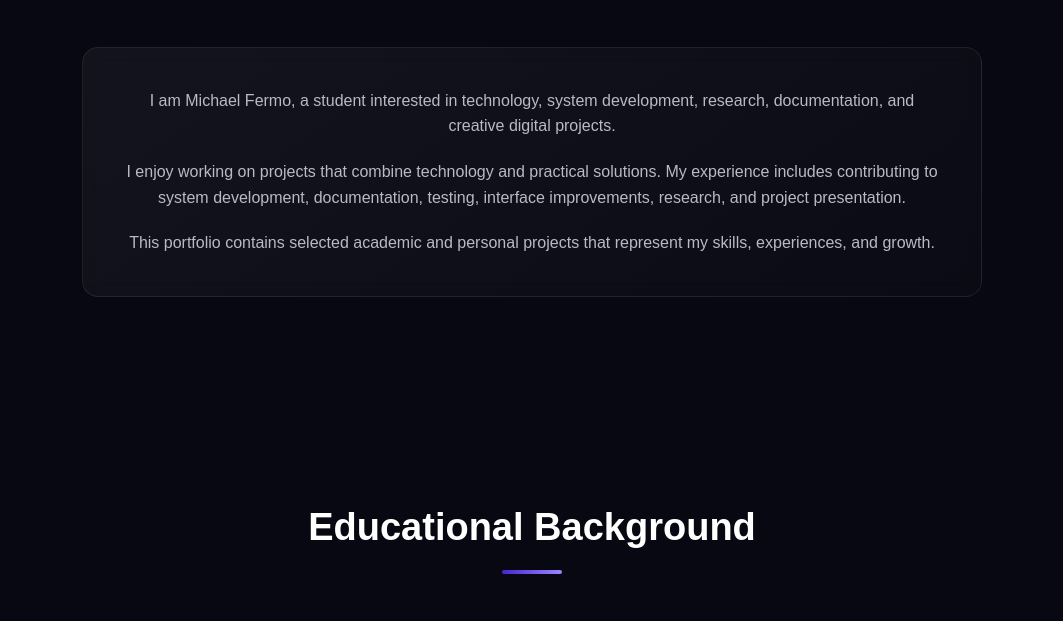
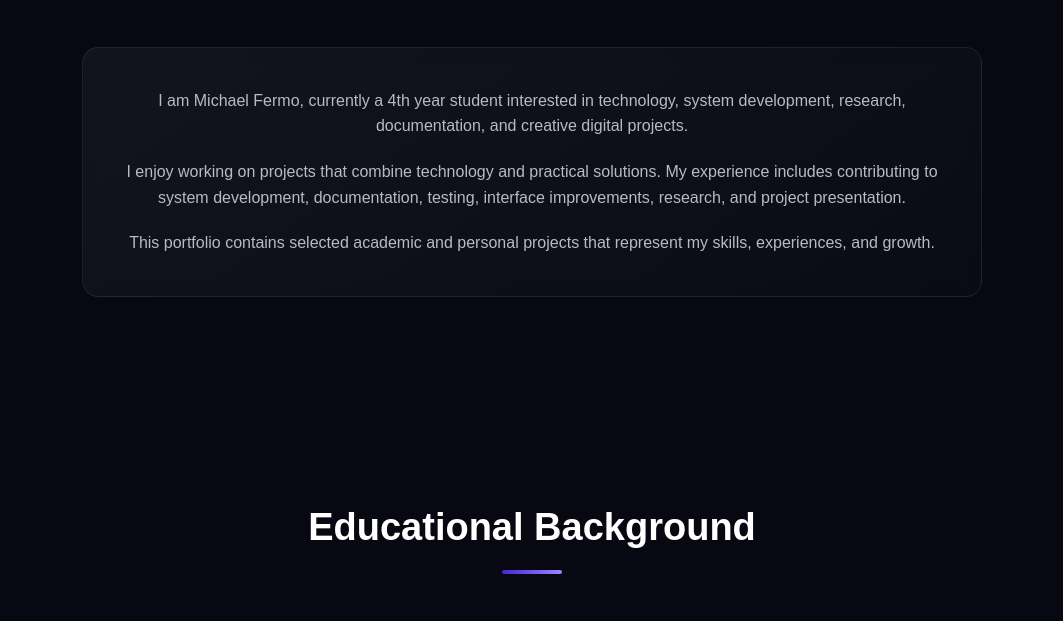
Before and after one commit to micoooww/michael-portfolio, a plain HTML site: page index.html in a window 1280 px wide. Shown: the part 980-1601 px from the top of the page, without its empty margins (108-1171 px from the left). Drawn offline with Linux system fonts and the light colour scheme.

Commit message:
Update index

```diff
--- a/index.html
+++ b/index.html
@@ -106,7 +106,7 @@
         <div class="about-text">
 
             <p>
-                I am Michael Fermo, a student interested in technology,
+                I am Michael Fermo, currently a 4th year student interested in technology,
                 system development, research, documentation, and creative
                 digital projects.
             </p>
```
